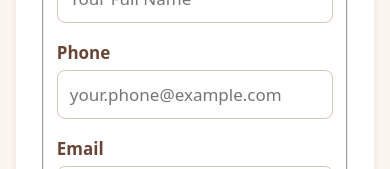
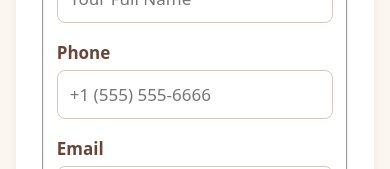
Before and after one commit to urayoanm/bakery, a plain HTML site: page contact.html in a window 390 px wide. Shown: the part 502-671 px from the top of the page. Drawn offline with Linux system fonts and the light colour scheme.

Commit message:
Placeholder update in phone field

```diff
--- a/contact.html
+++ b/contact.html
@@ -38,7 +38,7 @@
             </div>
             <div>
               <label for="phone">Phone</label>
-              <input type="tel" id="phone" name="phone" autocomplete="tel" required placeholder="your.phone@example.com">
+              <input type="tel" id="phone" name="phone" autocomplete="tel" required placeholder="+1 (555) 555-6666">
             </div>
             <div>
               <label for="email">Email</label>
```
